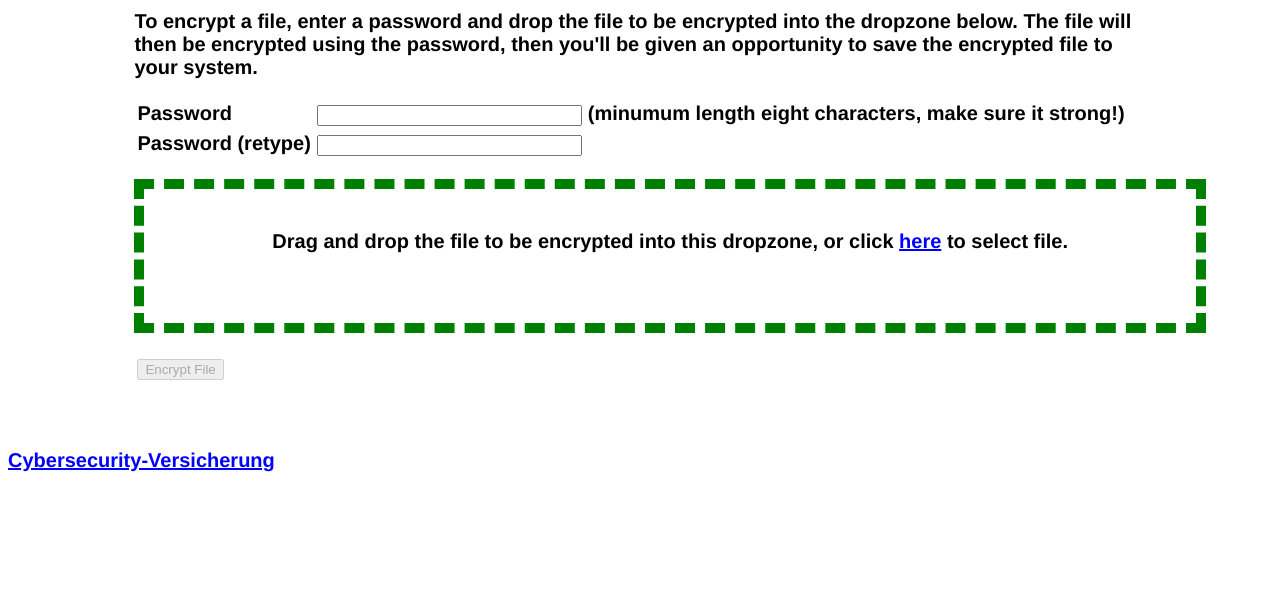
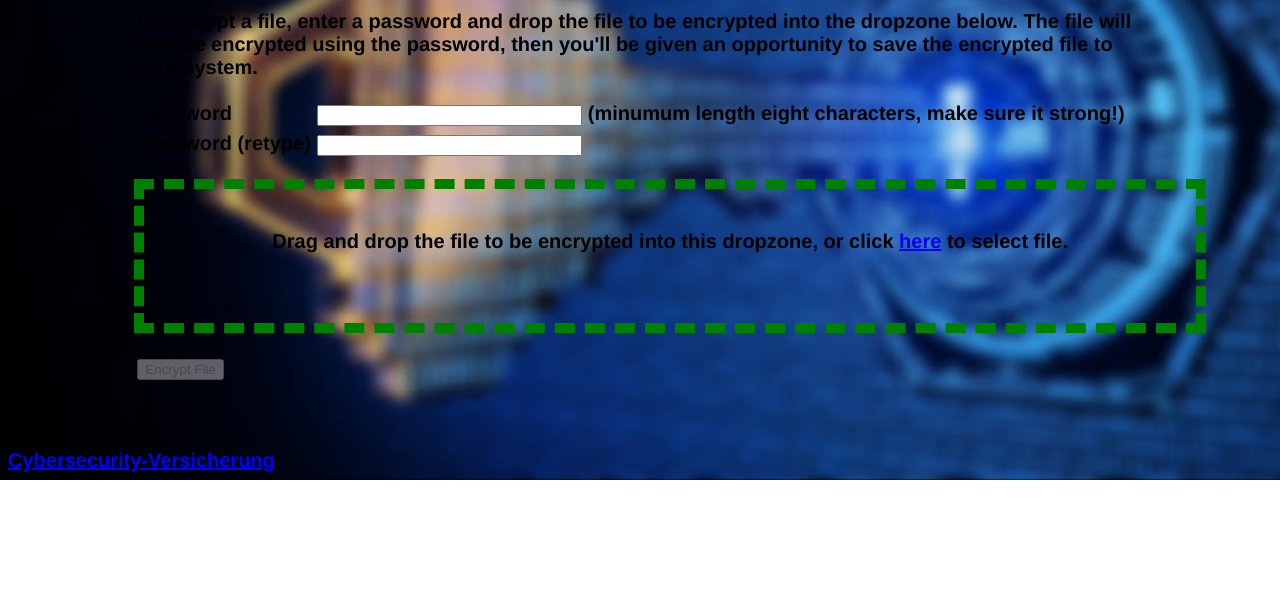
Before and after one commit to neh501/neh501.github.io, a plain HTML site: page index.html in a window 1280 px wide. Shown: the part 198-800 px from the top of the page. Drawn offline with Linux system fonts and the light colour scheme; a script that the page names is missing.

Commit message:
index.html

```diff
--- a/index.html
+++ b/index.html
@@ -10,6 +10,7 @@
 		body {
 			font-family: 'Helvetica', 'Arial', 'sans-serif';
 			color: black;
+			background-image: url("enc3.jpeg");
 			font-size: 15pt;
 
 			background-size: cover;
```
